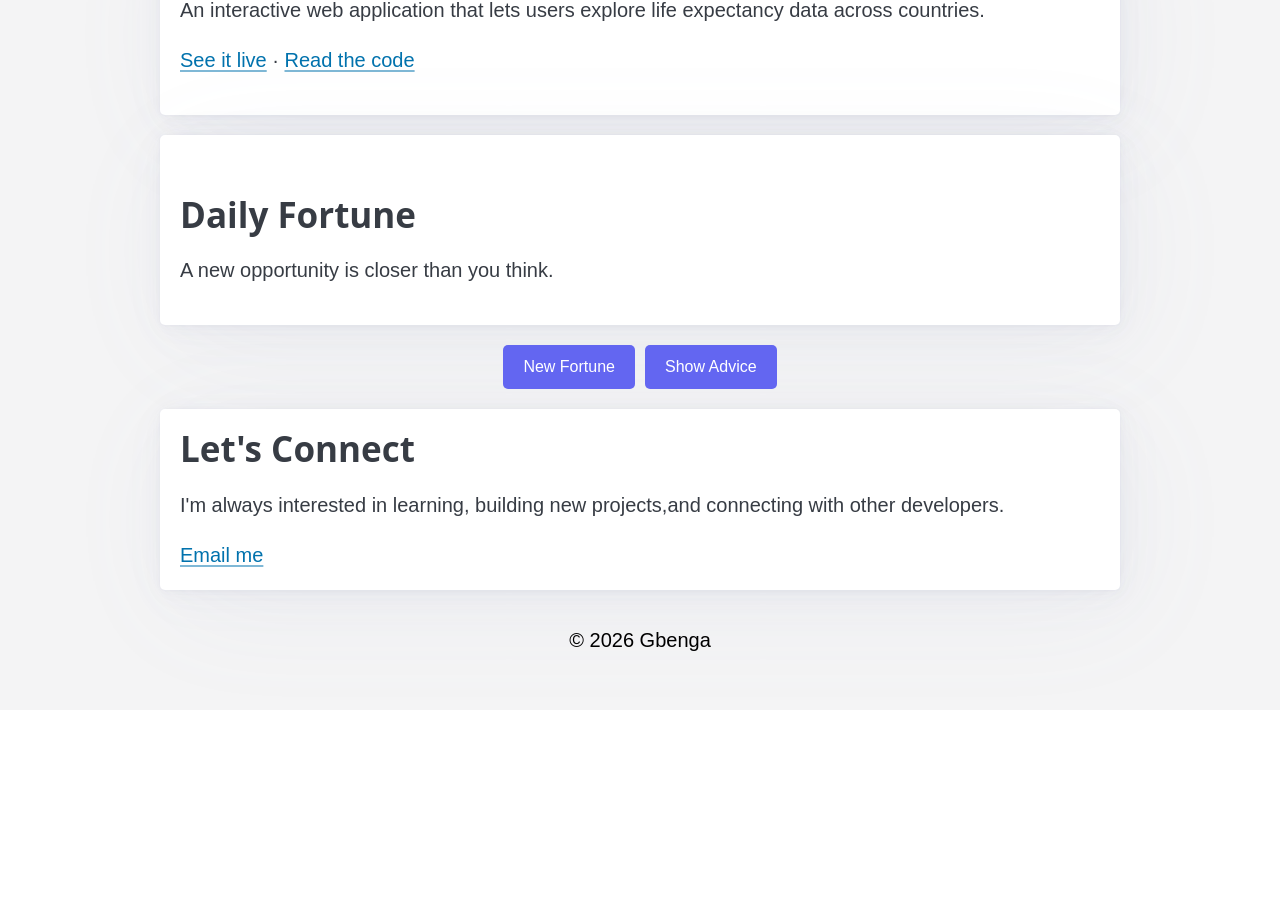
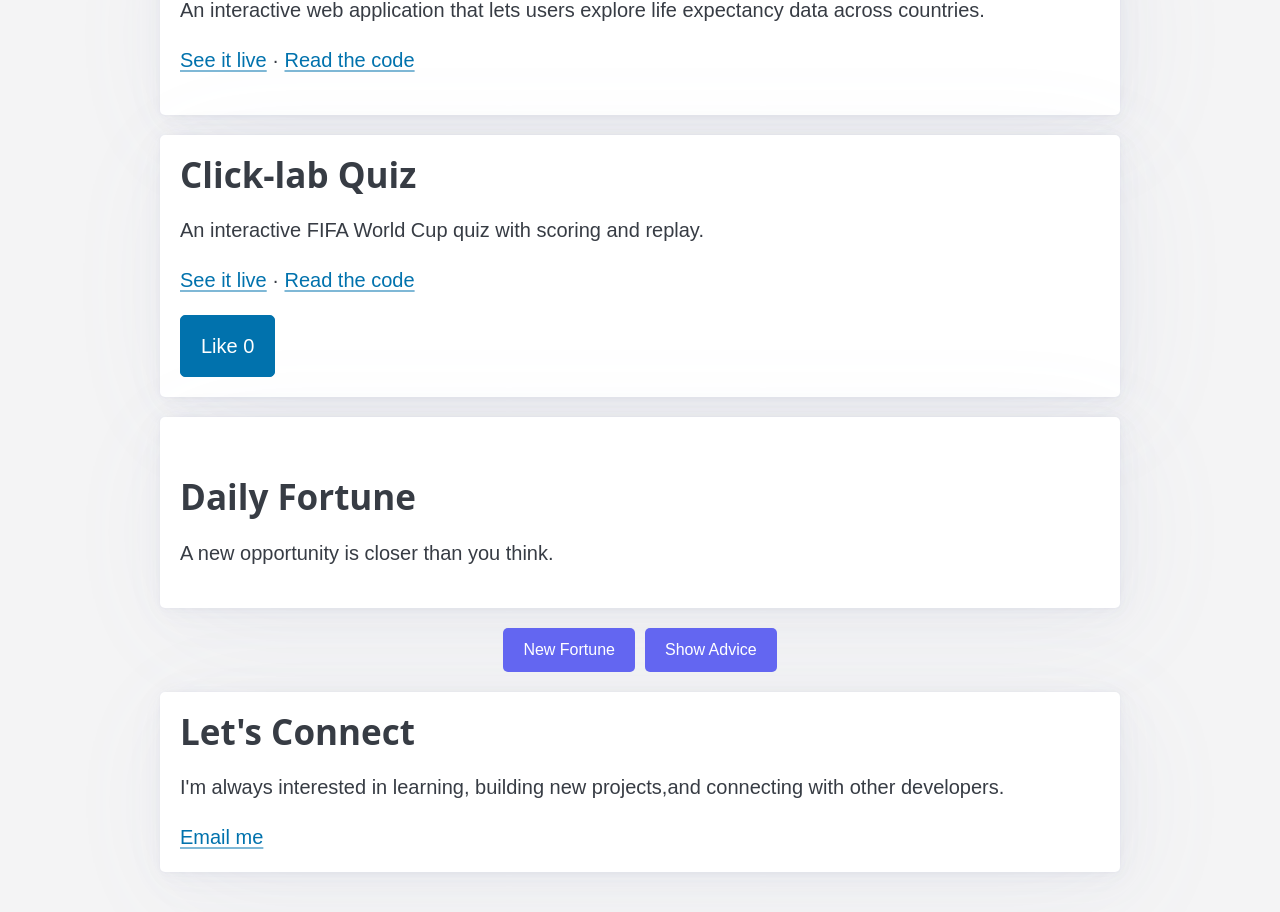
Before and after one commit to edwardcoded77/portfolio, a React app: page / in a window 1280 px wide. Shown: the part 1758-2670 px from the top of the page. Before the commit the page ends 2468 px from the top, so only its background shows below. Built offline with nearby package versions, Linux system fonts and the light colour scheme; the HTML template or start-up script is replaced by a standard one.

Commit message:
Add like buttons closes #11

```diff
--- a/src/App.jsx
+++ b/src/App.jsx
@@ -15,6 +15,9 @@ import GreetingCardGeneratorPortfolioCard from "./GreetingCardGeneratorPortfolio
 import CapstonePortfolioCard from "./CapstonePortfolioCard.jsx"
 import Hero from "./Hero.jsx"
 import Gallery from "./Gallery.jsx"
+import ClickLabPortfolioCard from "./ClickLabPortfolioCard.jsx"
+
+
 
 
 
@@ -32,6 +35,7 @@ function App() {
       <DataPlaylistPortfolioCard/>
       <GreetingCardGeneratorPortfolioCard/>
       <CapstonePortfolioCard/>
+      <ClickLabPortfolioCard/>
       <Fortune/>
       <Contact/>
       <Footer/>
--- /dev/null
+++ b/src/ClickLabPortfolioCard.jsx
@@ -0,0 +1,36 @@
+import { useState } from 'react'
+
+
+
+function ClickLabPortfolioCard() {
+const [likes, setLikes] = useState(0)
+
+  let name = "Click-lab Quiz"
+  let description = "An interactive FIFA World Cup quiz with scoring and replay."
+  let liveUrl = "https://edwardcoded77.github.io/click-lab/"
+  let repoUrl = "https://github.com/edwardcoded77/click-lab"
+
+
+
+
+  const addLike = () => {
+  setLikes(likes + 1)
+  }
+
+
+
+
+  return (
+    <article>
+      <h2>{name}</h2>
+      <p>{description}</p>
+      <p>
+        <a href={liveUrl} target="_blank" rel="noopener noreferrer">See it live</a> · <a href={repoUrl} target="_blank" rel="noopener noreferrer">Read the code</a>
+      </p>
+      <button onClick={addLike}>Like {likes}</button>
+
+    </article>
+  )
+}
+
+export default ClickLabPortfolioCard
```
